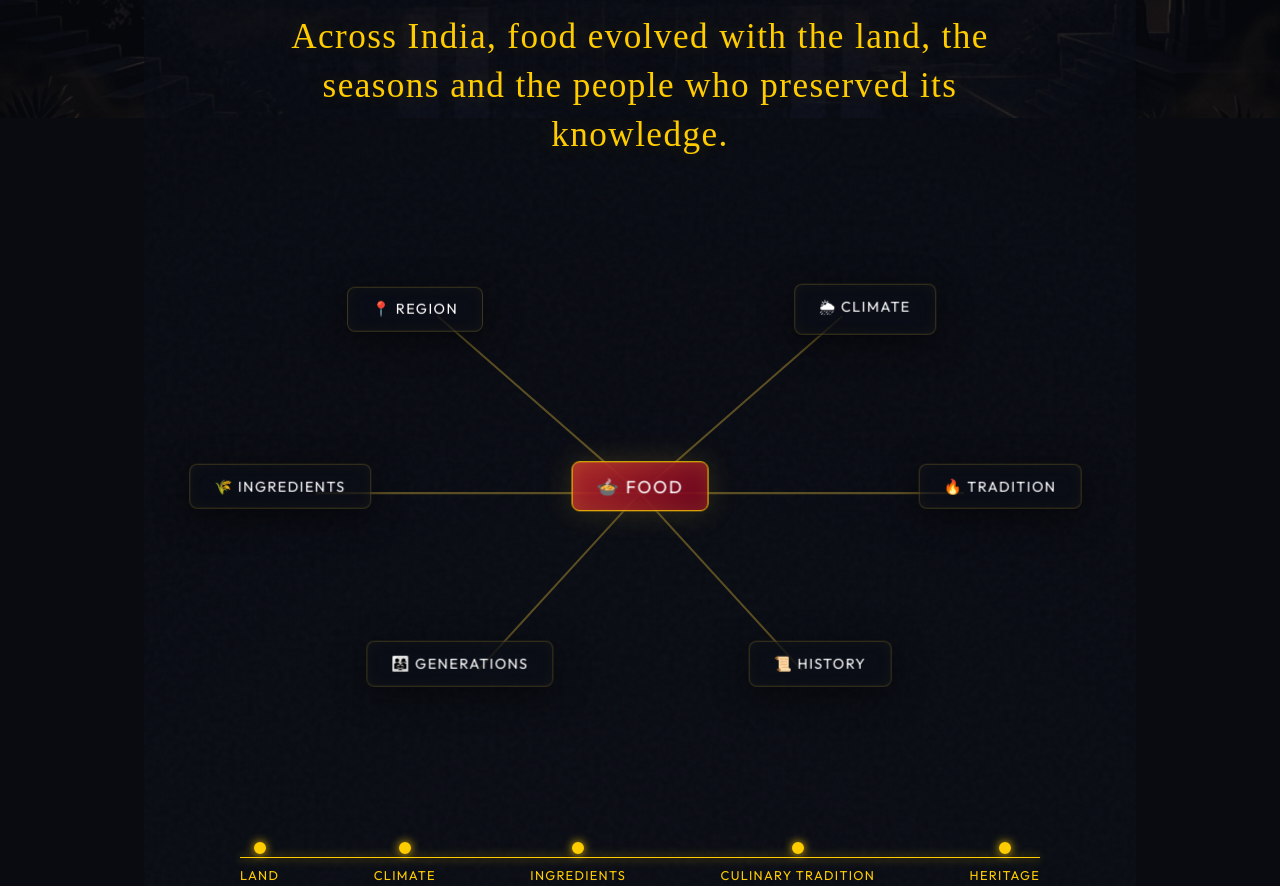
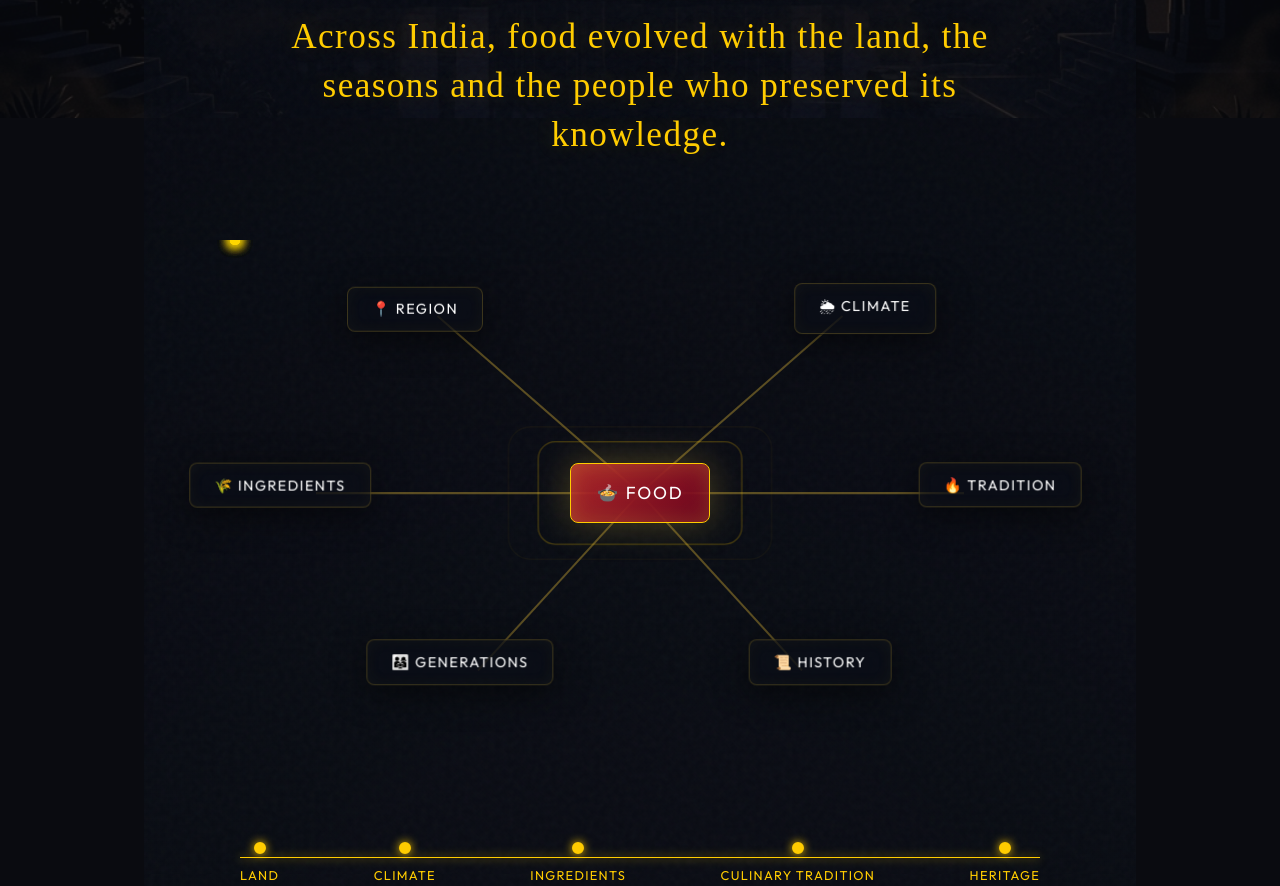
Before and after one commit to mathavnkabil8-art/aahar-parampara, a Flask app: page /home in a window 1280 px wide. Shown: the part 682-1568 px from the top of the page. Run offline with Flask 3, Linux system fonts and the light colour scheme; the visitor is signed in with stand-in values (Sample User, id 1); some web fonts are replaced.

Commit message:
Update home.html

```diff
--- a/templates/home.html
+++ b/templates/home.html
@@ -20,7 +20,7 @@
     <h2>Across India, food evolved with the land, the seasons and the people who preserved its knowledge.</h2>
   </div>
 
-  <div class="heritage-map scroll-anim">
+    <div class="heritage-map scroll-anim">
     <svg class="map-lines" viewBox="0 0 800 500" preserveAspectRatio="xMidYMid meet">
       <line x1="400" y1="250" x2="200" y2="75" />
       <line x1="400" y1="250" x2="600" y2="75" />
@@ -28,14 +28,43 @@
       <line x1="400" y1="250" x2="720" y2="250" />
       <line x1="400" y1="250" x2="240" y2="425" />
       <line x1="400" y1="250" x2="560" y2="425" />
+
+      <circle r="5" fill="var(--accent-gold)" class="travel-dot">
+        <animateMotion dur="2.6s" repeatCount="indefinite" path="M200,75 L400,250" />
+      </circle>
+      <circle r="5" fill="var(--accent-gold)" class="travel-dot" style="animation-delay:.3s">
+        <animateMotion dur="2.6s" repeatCount="indefinite" begin="0.3s" path="M600,75 L400,250" />
+      </circle>
+      <circle r="5" fill="var(--accent-gold)" class="travel-dot">
+        <animateMotion dur="2.6s" repeatCount="indefinite" begin="0.6s" path="M80,250 L400,250" />
+      </circle>
+      <circle r="5" fill="var(--accent-gold)" class="travel-dot">
+        <animateMotion dur="2.6s" repeatCount="indefinite" begin="0.9s" path="M720,250 L400,250" />
+      </circle>
+      <circle r="5" fill="var(--accent-gold)" class="travel-dot">
+        <animateMotion dur="2.6s" repeatCount="indefinite" begin="1.2s" path="M240,425 L400,250" />
+      </circle>
+      <circle r="5" fill="var(--accent-gold)" class="travel-dot">
+        <animateMotion dur="2.6s" repeatCount="indefinite" begin="1.5s" path="M560,425 L400,250" />
+      </circle>
     </svg>
-    <div class="map-node center-node">🍲 FOOD</div>
-    <div class="map-node n1">📍 REGION<div class="map-tooltip">Local geography shaped what communities could grow, gather and cook.</div></div>
-    <div class="map-node n2">🌦 CLIMATE<div class="map-tooltip">Seasonal conditions influenced ingredients, preservation and traditional food practices.</div></div>
-    <div class="map-node n3">🌾 INGREDIENTS<div class="map-tooltip">Millets, pulses, greens, spices and local produce formed regional food identities.</div></div>
-    <div class="map-node n4">🔥 TRADITION<div class="map-tooltip">Cooking techniques were passed from generation to generation.</div></div>
-    <div class="map-node n5">👨‍👩‍👧 GENERATIONS<div class="map-tooltip">Food knowledge survived through families and communities.</div></div>
-    <div class="map-node n6">📜 HISTORY<div class="map-tooltip">Every recipe carries a story of where it came from and how it changed.</div></div>
+
+    <div class="map-node center-node pulse-core">🍲 FOOD</div>
+
+    <div class="map-node n1" style="--delay:0s" onclick="openMapInfo(this,'📍 Region','Local geography shaped what communities could grow, gather and cook.')">📍 REGION</div>
+    <div class="map-node n2" style="--delay:.15s" onclick="openMapInfo(this,'🌦 Climate','Seasonal conditions influenced ingredients, preservation and traditional food practices.')">🌦 CLIMATE</div>
+    <div class="map-node n3" style="--delay:.3s" onclick="openMapInfo(this,'🌾 Ingredients','Millets, pulses, greens, spices and local produce formed regional food identities.')">🌾 INGREDIENTS</div>
+    <div class="map-node n4" style="--delay:.45s" onclick="openMapInfo(this,'🔥 Tradition','Cooking techniques were passed from generation to generation.')">🔥 TRADITION</div>
+    <div class="map-node n5" style="--delay:.6s" onclick="openMapInfo(this,'👨‍👩‍👧 Generations','Food knowledge survived through families and communities.')">👨‍👩‍👧 GENERATIONS</div>
+    <div class="map-node n6" style="--delay:.75s" onclick="openMapInfo(this,'📜 History','Every recipe carries a story of where it came from and how it changed.')">📜 HISTORY</div>
+  </div>
+
+  <div class="map-info-overlay" id="mapInfoOverlay" onclick="closeMapInfo(event)">
+    <div class="map-info-card" onclick="event.stopPropagation()">
+      <div class="map-info-title" id="mapInfoTitle"></div>
+      <div class="map-info-text" id="mapInfoText"></div>
+      <button class="btn-ghost" style="margin-top:1.2rem; padding:.5rem 1.4rem; font-size:.8rem;" onclick="closeMapInfo(event)">Close</button>
+    </div>
   </div>
 
   <div class="heritage-journey scroll-anim">
```
